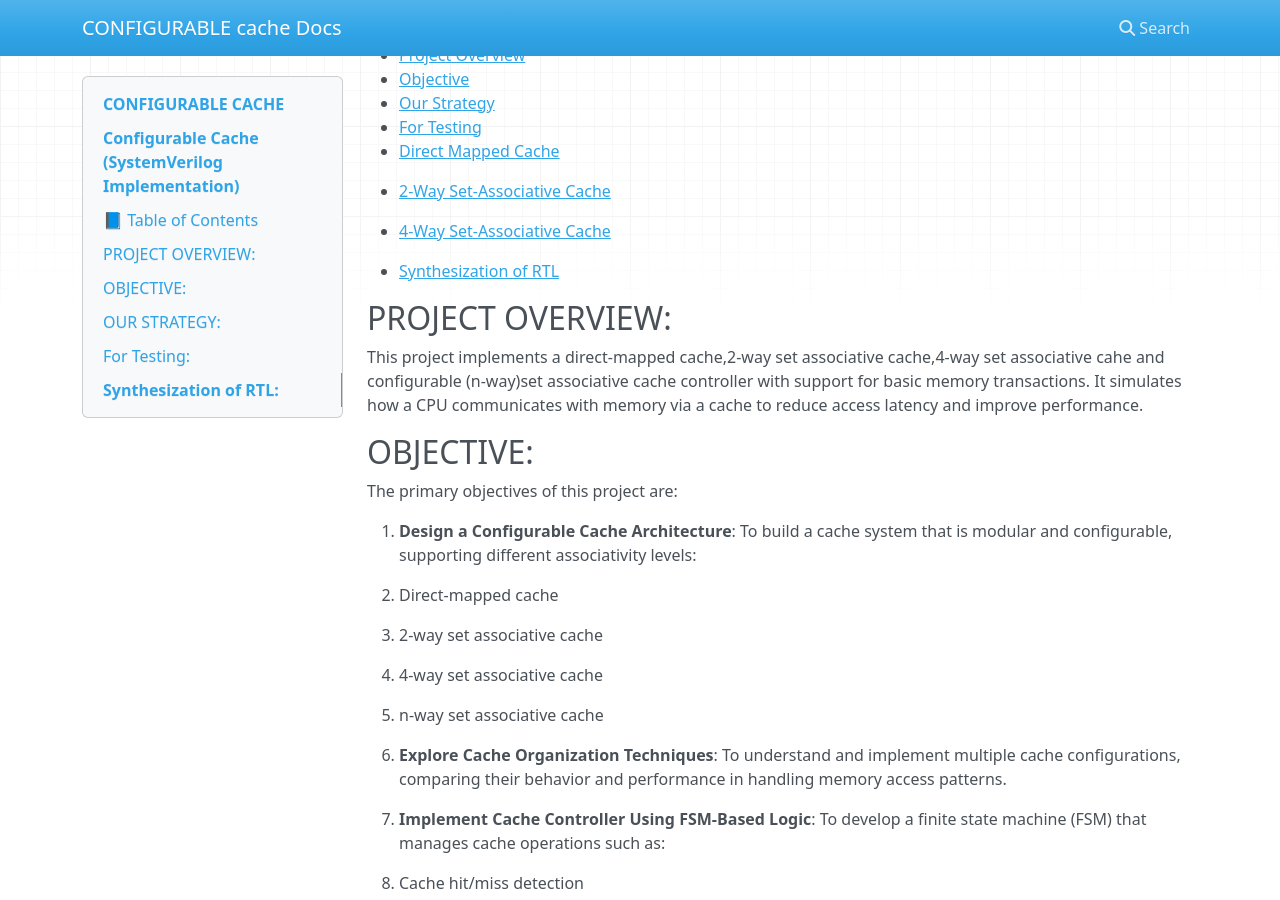
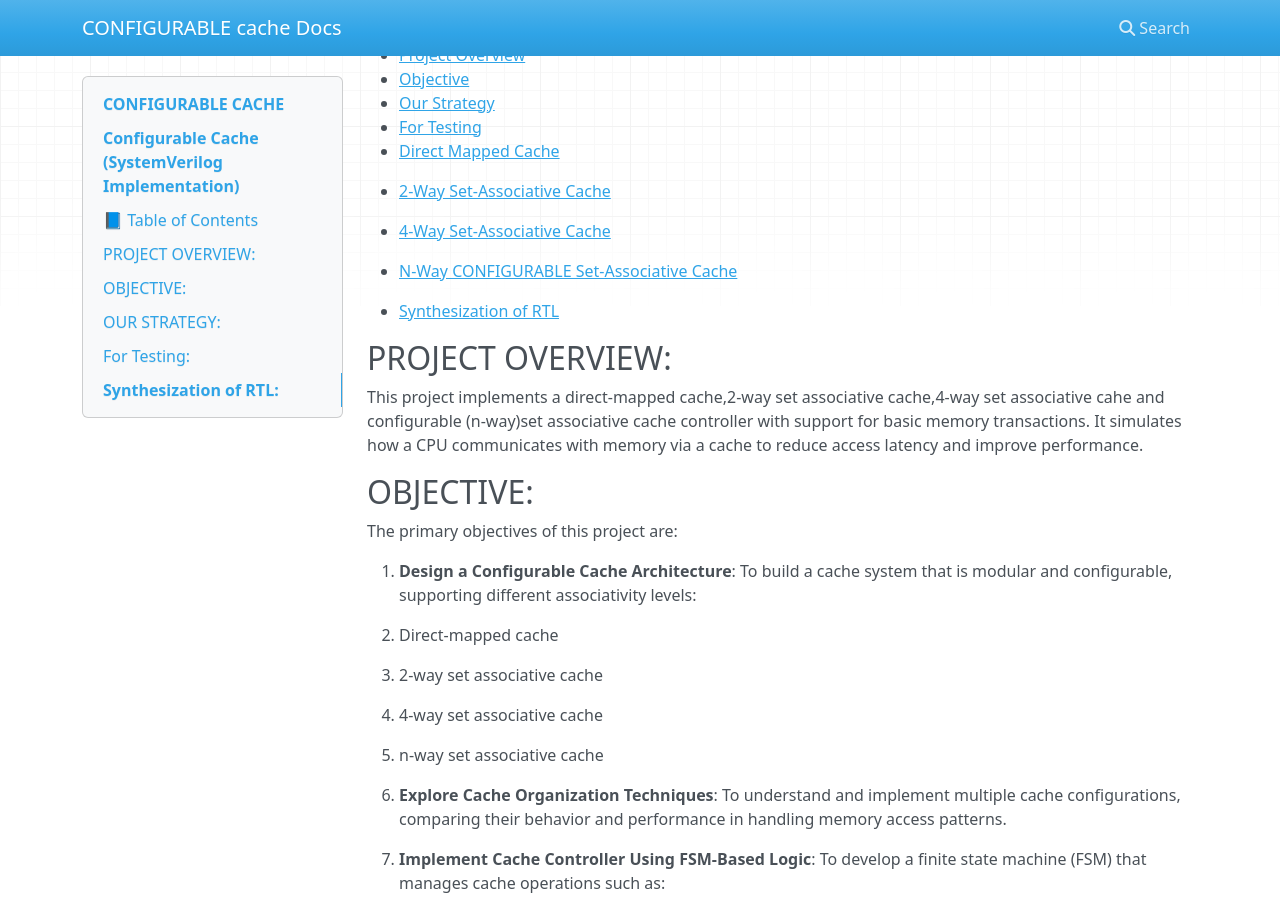
Before and after one commit to meds-ee-uet/Configurable-Cache, an MkDocs documentation site: the page built from Direct_Mapped_Cache/docs/index.md, in a window 1280 px wide and 900 px high, scrolled down 392 px. Built offline with MkDocs 1.6.1, drawn with Linux system fonts in a browser that asks for light colours; nearby versions of some CDN libraries.

Commit message:
Update index.md

```diff
--- a/Direct_Mapped_Cache/docs/index.md
+++ b/Direct_Mapped_Cache/docs/index.md
@@ -19,6 +19,7 @@
 - [2-Way Set-Associative Cache](https://github.com/meds-ee-uet/Configurable-Cache/blob/main/2-WAY%20SET_ASSOCIATIVE%20CACHE/README2.md)
 
 - [4-Way Set-Associative Cache](https://github.com/meds-ee-uet/Configurable-Cache/blob/main/4_SET_ASSOCIATIVE_CACHE/README.md)
+- [N-Way CONFIGURABLE Set-Associative Cache](https://github.com/meds-ee-uet/Configurable-Cache/tree/main/configurable(n-way)_set-associative_cache#readme)
 
 - [Synthesization of RTL](#synthesization-of-rtl)
 
```
